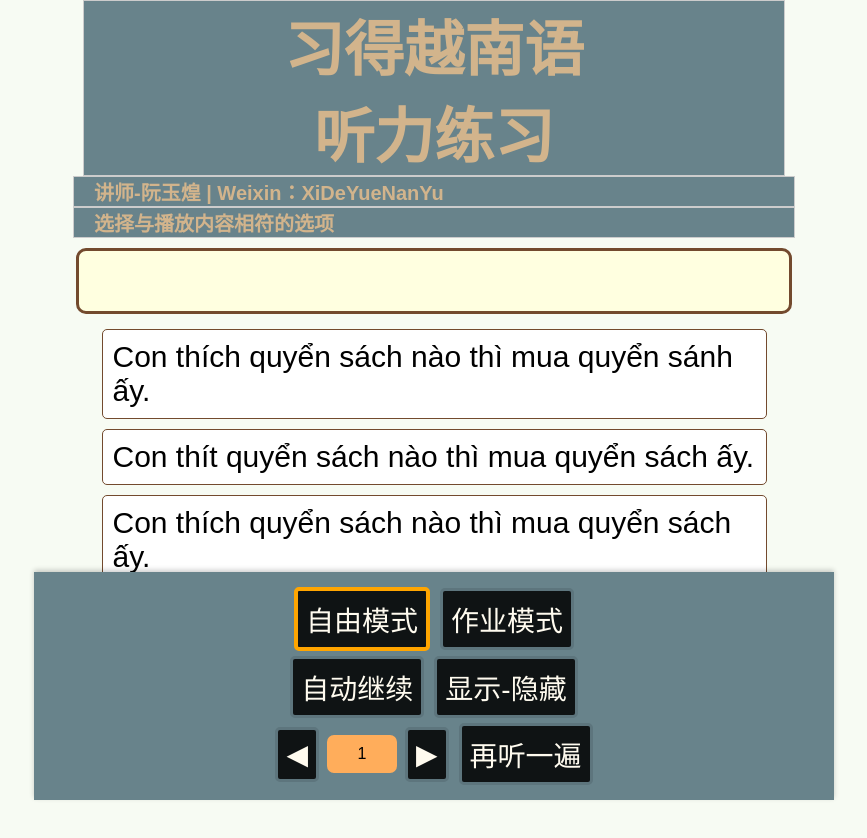
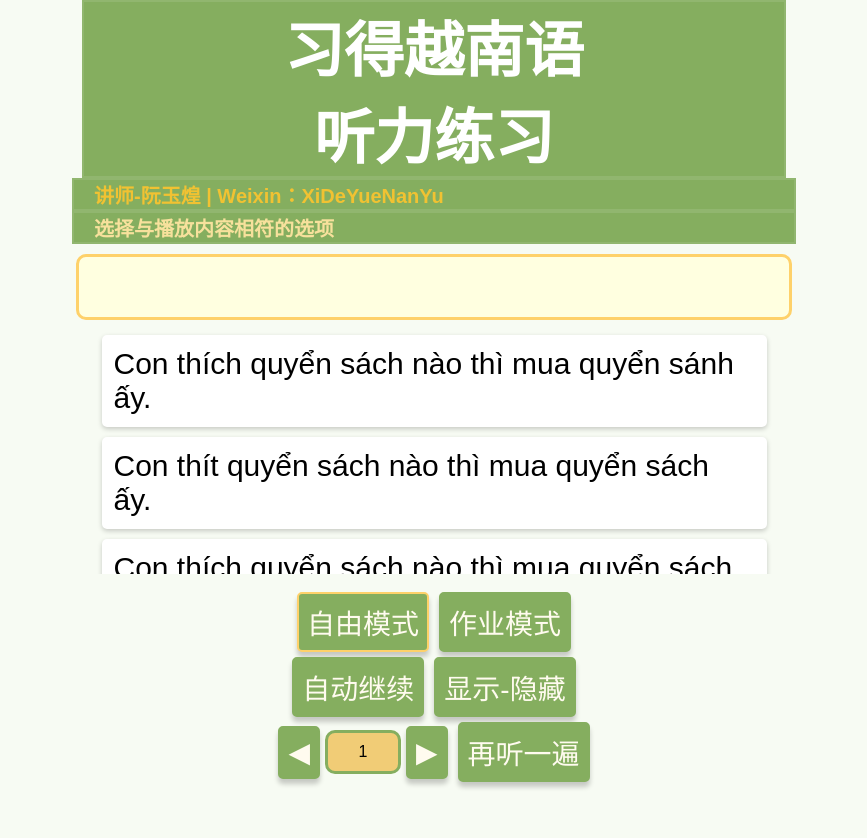
Before and after one commit to XiDeYueNanYu/TVNC1-Nghe-B3-1-sdsdfsfs, a plain HTML site: page index.html in a window 1280 px wide. Shown: the whole page, without its empty margins (206-1073 px from the left). Drawn offline with Linux system fonts and the light colour scheme.

Commit message:
Update index.html

```diff
--- a/index.html
+++ b/index.html
@@ -10,7 +10,7 @@
             text-align: center;
             margin: 0;
             padding-bottom: 300px; /* Mặc định cho màn hình lớn */
-            background-color: #f7fbf3;
+            background-color: #f7fbf3; /*f7fbf3  3f4040*/
         }
         #gameContainer {
             display: block;
@@ -21,9 +21,9 @@
             max-width: 700px;
             min-height: 100px;
             margin: 0 auto;
-            border: 1px solid #ccc;
-            background: #68838B;
-            color: #D2B48C;
+            border: 2px solid #91b66f; /*041b31 1f4263*/
+            background: #85ae5f; /*ecf2e4 fefefc*/
+            color: #ffffff;
             display: flex;
             align-items: center;
             justify-content: center;
@@ -35,9 +35,9 @@
             max-width: 700px;
             min-height: 25px;
             margin: 0px auto;
-            border: 1px solid #ccc;
-            background: #68838B;
-            color: #D2B48C;
+            border: 2px solid #91b66f;
+            background: #85ae5f;
+            color: #f1c232;
             display: flex;
             align-items: center;
             justify-content: left;
@@ -50,9 +50,9 @@
             max-width: 700px;
             min-height: 25px;
             margin: 0px auto;
-            border: 1px solid #ccc;
-            background: #68838B;
-            color: #D2B48C;
+            border: 2px solid #91b66f;
+            background: #85ae5f;
+            color: #f7e19c;
             display: flex;
             align-items: center;
             justify-content: left;
@@ -65,11 +65,12 @@
             bottom: 0;
             left: 50%;
             transform: translateX(-50%);
-            width: 100%;
+            width: 95%;
             max-width: 800px; /* Giới hạn chiều rộng tối đa */
-            background: #68838B;
+            background: #f7fbf3;
+                        border: 3px solid #f7fbf3;
             padding: 10px 0;
-            box-shadow: 0 -2px 5px rgba(0, 0, 0, 0.2);
+           /* box-shadow: 0 -2px 5px rgba(0, 0, 0, 0.2); */
             z-index: 1000;
         }
         #controls div {
@@ -82,8 +83,9 @@
             padding: 8px 8px;
             margin: 0 5px;
             cursor: pointer;
-            border: 3px solid #5d757d;
-            background: #0f1314;
+            border: 2px solid #85ae5f;
+            background: #85ae5f; /*192332*/
+                        box-shadow: 0 5px 5px rgba(0, 0, 0, 0.2);
             color: #fffbef;
             font-size: 28px;
             border-radius: 5px;
@@ -92,8 +94,8 @@
             width: 50px;
             padding: 10px;
             text-align: center;
-            border: 3px solid #68838B;
-            background: #FFAD5B;
+            border: 3px solid #85ae5f; /*041b31 68838B*/
+            background: #f1cc76;
             color: #000;
             border-radius: 10px;
             font-size: 16px;
@@ -112,7 +114,7 @@
             pointer-events: none;
         }
         .active-mode {
-            border: 4px solid orange;
+            border: 2px solid #fed16a;
         }
         #indicator {
             width: 95%;
@@ -120,7 +122,7 @@
             min-height: 50px;
             margin: 10px auto;
                         padding: 5px;
-            border: 3px solid #734A2E;
+            border: 3px solid #fed16a;
             background: #ffffe0;
             border-radius: 10px;
             display: flex;
@@ -138,9 +140,10 @@
             max-width: 700px;
             padding: 10px;
             margin: 5px 0;
-            border: 1px solid #734A2E;
+            border: 2px solid #ffffff;
             background: #ffffff; /*E6EDD9*/
-            color: #000;
+            color: #000000;
+                        box-shadow: 0 2px 5px rgba(0, 0, 0, 0.2);
             font-size: 30px;
             text-align: left;
             cursor: pointer;
@@ -279,6 +282,7 @@
         const resultsDisplay = document.getElementById('results');
 
         const buttons = [prevBtn, nextBtn, replayBtn, freeModeBtn, testModeBtn, autoContinueBtn, showHideBtn];
+
 
 const sentences = [
     {
@@ -507,7 +511,7 @@ const sentences = [
             indicator.style.background = '#ffffe0';
             if (isFreeMode && showAnswer) {
                 indicator.innerHTML = `
-                    <div style="font-size: 20px; font-weight: normal; color: #38761d;">${sentences[currentIndex].translation}</div>
+                    <div style="font-size: 18px; font-weight: bold; color: #85ae5f;">${sentences[currentIndex].translation}</div>
                 `;
             } else {
                 indicator.innerHTML = '';
@@ -575,12 +579,18 @@ const sentences = [
                 if (btn.textContent === selectedAnswer) {
                     if (selectedAnswer === correctAnswer) {
                         indicator.style.background = '#B7D7AA';
+                                                indicator.innerHTML = `
+                    <div style="font-size: 18px; font-weight: bold; color: #000000;">${sentences[currentIndex].translation}</div>
+                `;
                         btn.classList.add('correct');
                         correctAudio.play().catch(error => {
                             console.error('Correct audio playback failed:', error);
                         });
                     } else {
                         indicator.style.background = '#CE6D5E';
+                                                indicator.innerHTML = `
+                    <div style="font-size: 18px; font-weight: bold; color: #000000;">${sentences[currentIndex].translation}</div>
+                `;
                         btn.classList.add('wrong');
                         wrongAudio.play().catch(error => {
                             console.error('Wrong audio playback failed:', error);
```
